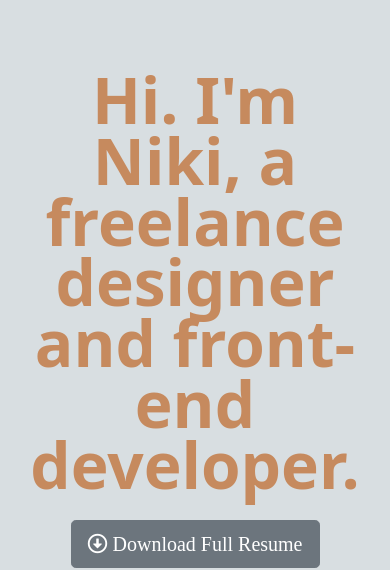
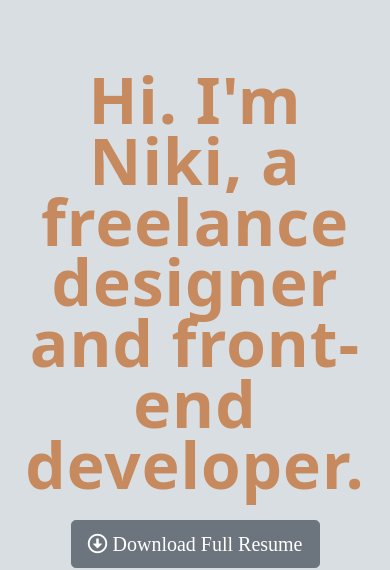
Before and after one commit to NikiBeck1/Personal_Website, a plain HTML site: page index.html in a window 390 px wide. Shown: the part 131-701 px from the top of the page. Drawn offline with nearby package versions, Linux system fonts and the light colour scheme; files that its build step writes are made by us from their sources.

Commit message:
Adjusted the kerning on the header text.

```diff
--- a/css/style.css
+++ b/css/style.css
@@ -95,7 +95,10 @@ body {
     #showcase h1 {
       margin-top: 0 !important;
       padding-top: 0 !important;
-      font-size: 4rem; }
+      font-size: 4rem;
+      letter-spacing: 1px;
+     }
+
 
    #home-icons h5 {
      padding-left: 1rem !important;
```
